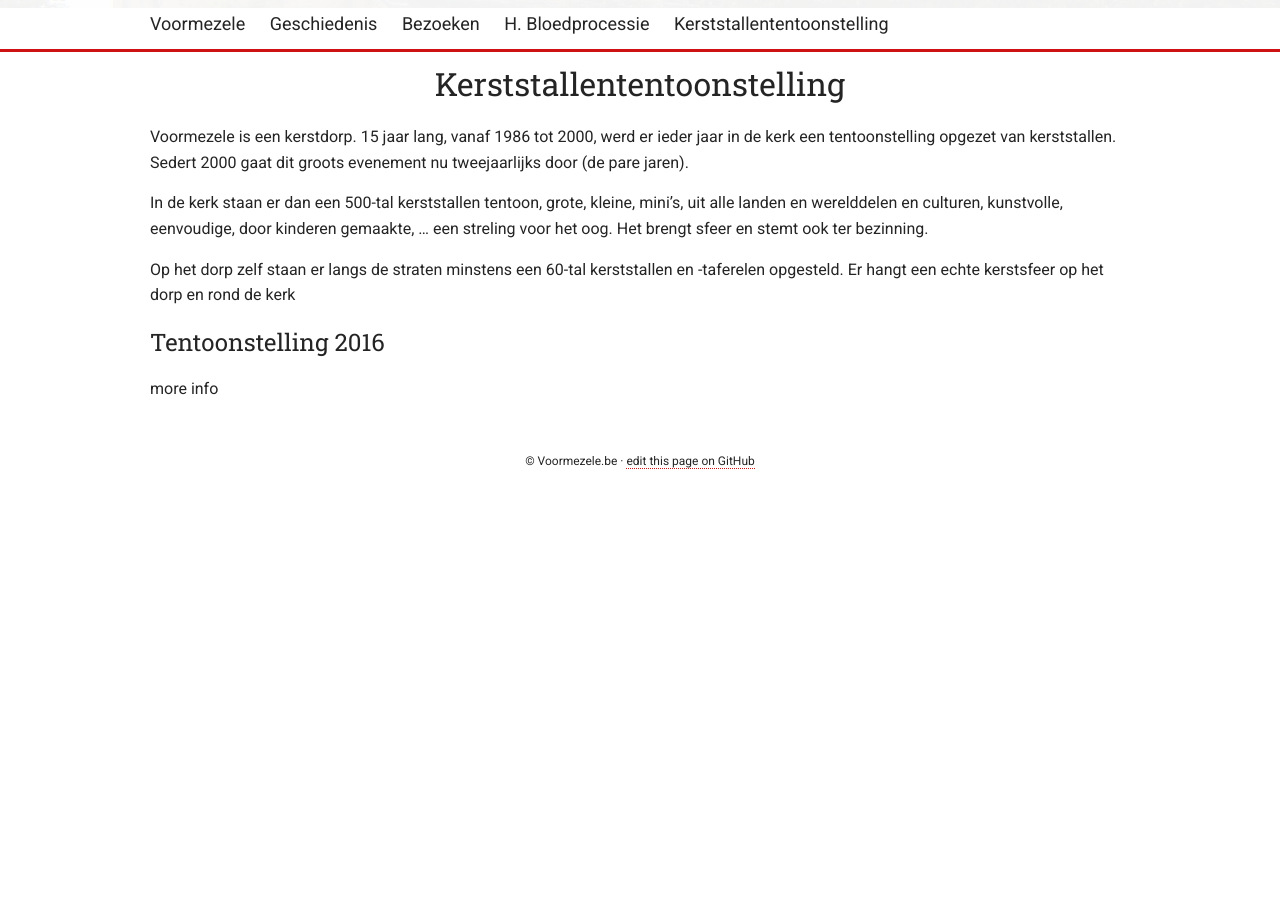
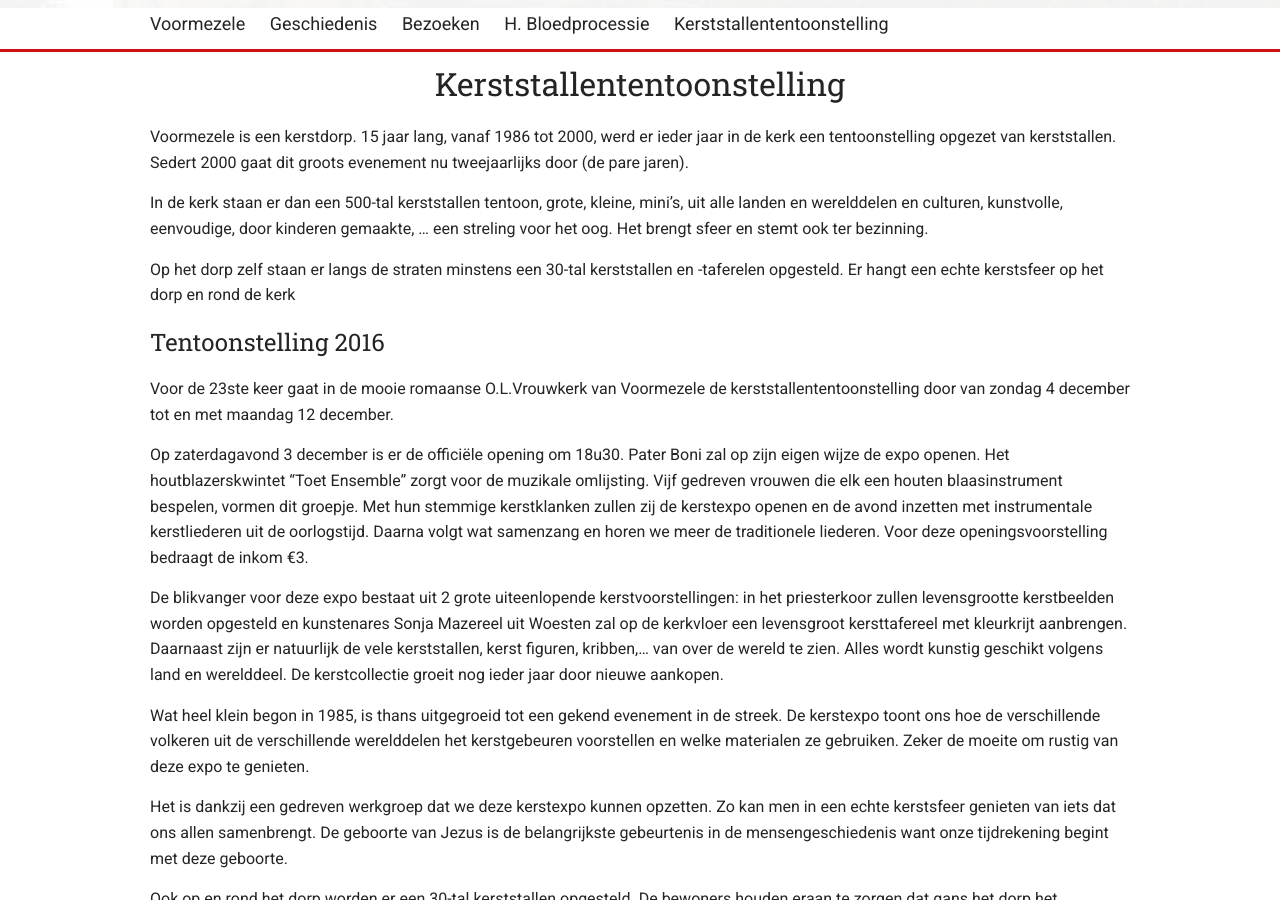
Before and after one commit to dannycuvelier/voormezele.github.io, a Jekyll site: the page built from kerststallententoonstelling.md, in a window 1280 px wide and 900 px high, scrolled down 567 px. Built offline with Jekyll 4.4.1, drawn with Linux system fonts in a browser that asks for light colours; before the commit the page ends 1058 px from its top, so only the background shows below that; some of the changed text lies outside the part shown.

Commit message:
add kerststallen tentoonstelling ifno

```diff
--- a/kerststallententoonstelling.md
+++ b/kerststallententoonstelling.md
@@ -9,9 +9,27 @@ Sedert 2000 gaat dit groots evenement nu tweejaarlijks door (de pare jaren).
 
 In de kerk staan er dan een 500-tal kerststallen tentoon, grote, kleine, mini's, uit alle landen en werelddelen en culturen, kunstvolle, eenvoudige, door kinderen gemaakte, ... een streling voor het oog. Het brengt sfeer en stemt ook ter bezinning.
 
-Op het dorp zelf staan er langs de straten minstens een 60-tal kerststallen en -taferelen opgesteld.
+Op het dorp zelf staan er langs de straten minstens een 30-tal kerststallen en -taferelen opgesteld.
 Er hangt een echte kerstsfeer op het dorp en rond de kerk
 
 ## Tentoonstelling 2016
 
-more info
+Voor de 23ste keer gaat in de mooie romaanse O.L.Vrouwkerk van Voormezele de kerststallententoonstelling door van zondag 4 december tot en met maandag 12 december.
+
+Op zaterdagavond 3 december is er de officiële opening om 18u30. Pater Boni zal op zijn eigen wijze de expo openen. Het houtblazerskwintet “Toet Ensemble” zorgt voor de muzikale omlijsting. Vijf gedreven vrouwen die elk een houten blaasinstrument bespelen, vormen dit groepje. Met hun stemmige kerstklanken zullen zij de kerstexpo openen en de avond inzetten met instrumentale kerstliederen uit de oorlogstijd. Daarna volgt wat samenzang en horen we meer de traditionele liederen. Voor deze openingsvoorstelling bedraagt de inkom €3.
+
+De blikvanger voor deze expo bestaat uit 2 grote uiteenlopende kerstvoorstellingen: in het priesterkoor zullen levensgrootte kerstbeelden worden opgesteld  en kunstenares Sonja Mazereel uit Woesten zal op de kerkvloer een levensgroot kersttafereel met kleurkrijt aanbrengen.
+Daarnaast zijn er natuurlijk de vele kerststallen, kerst figuren, kribben,… van over de wereld te zien. Alles wordt kunstig geschikt volgens land en werelddeel. De kerstcollectie groeit nog ieder jaar door nieuwe aankopen.
+
+Wat heel klein begon in 1985, is thans uitgegroeid tot een gekend evenement in de streek. De kerstexpo toont ons hoe de verschillende volkeren uit de verschillende werelddelen het kerstgebeuren voorstellen en welke materialen ze gebruiken. Zeker de moeite om rustig van deze expo te genieten.
+
+Het is dankzij een gedreven werkgroep dat we deze kerstexpo kunnen opzetten. Zo kan men in een echte kerstsfeer genieten van iets dat ons allen samenbrengt. De geboorte van Jezus is de belangrijkste gebeurtenis in de mensengeschiedenis want onze tijdrekening begint met deze geboorte.
+
+Ook op en rond het dorp worden er een 30-tal kerststallen opgesteld. De bewoners houden eraan te zorgen dat gans het dorp het kerstgebeuren uitstraalt.
+
+De kerstexpo is te bezichtigen in de weekdagen van 14u tot 17u en op zondagen (4 en 11 december) van 10u30 tot 12u – van 14u tot 18u. Groepen kunnen reserveren en krijgen een woordje uitleg bij het bezichtigen. Toegangsprijs voor de expo: €1/ kinderen jonger dan 12jaar: gratis.
+
+
+Alle info:
+Wilfried Desodt, Voormezele-Dorp 28, 8902 Voormezele-Ieper, 057/20.13.88
+emailadres: nele.desodt@hotmail.com
```
Also changed, not shown: _data/announcements.json (added, +7 -0 lines).
